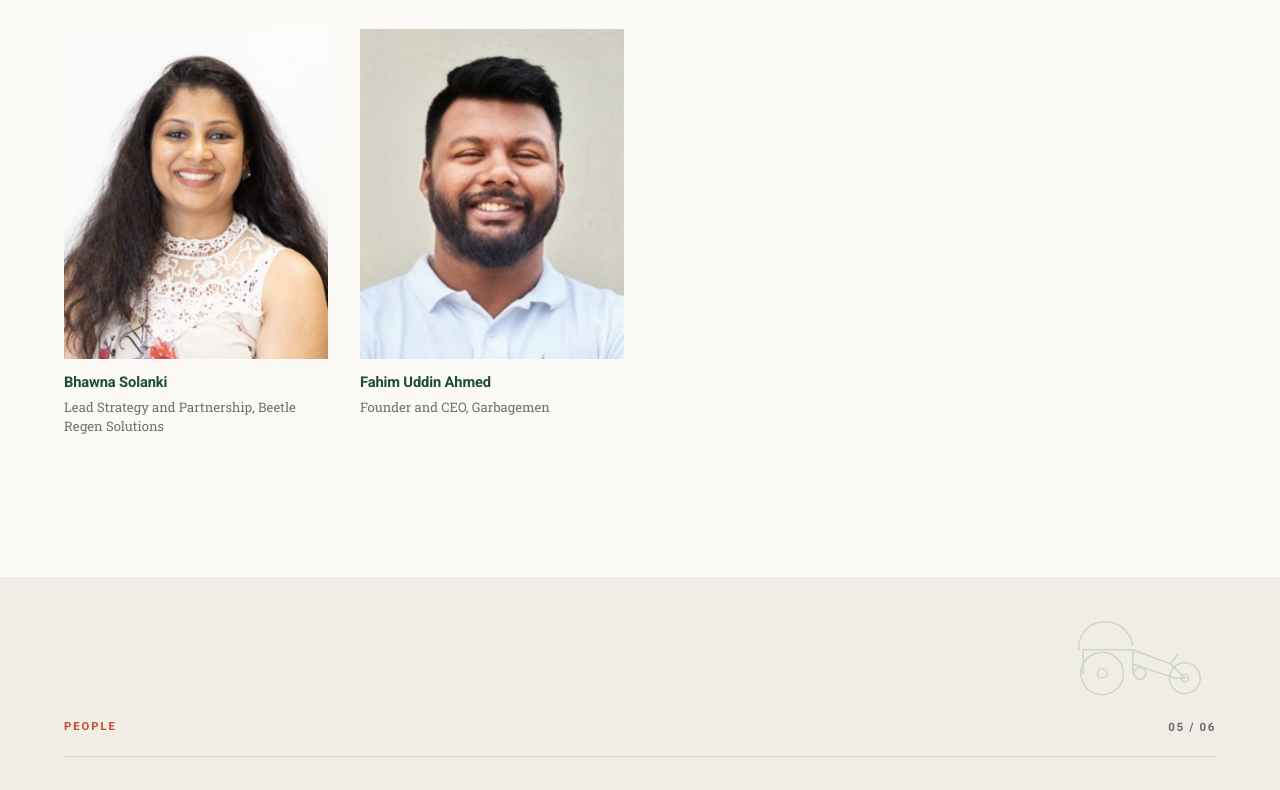
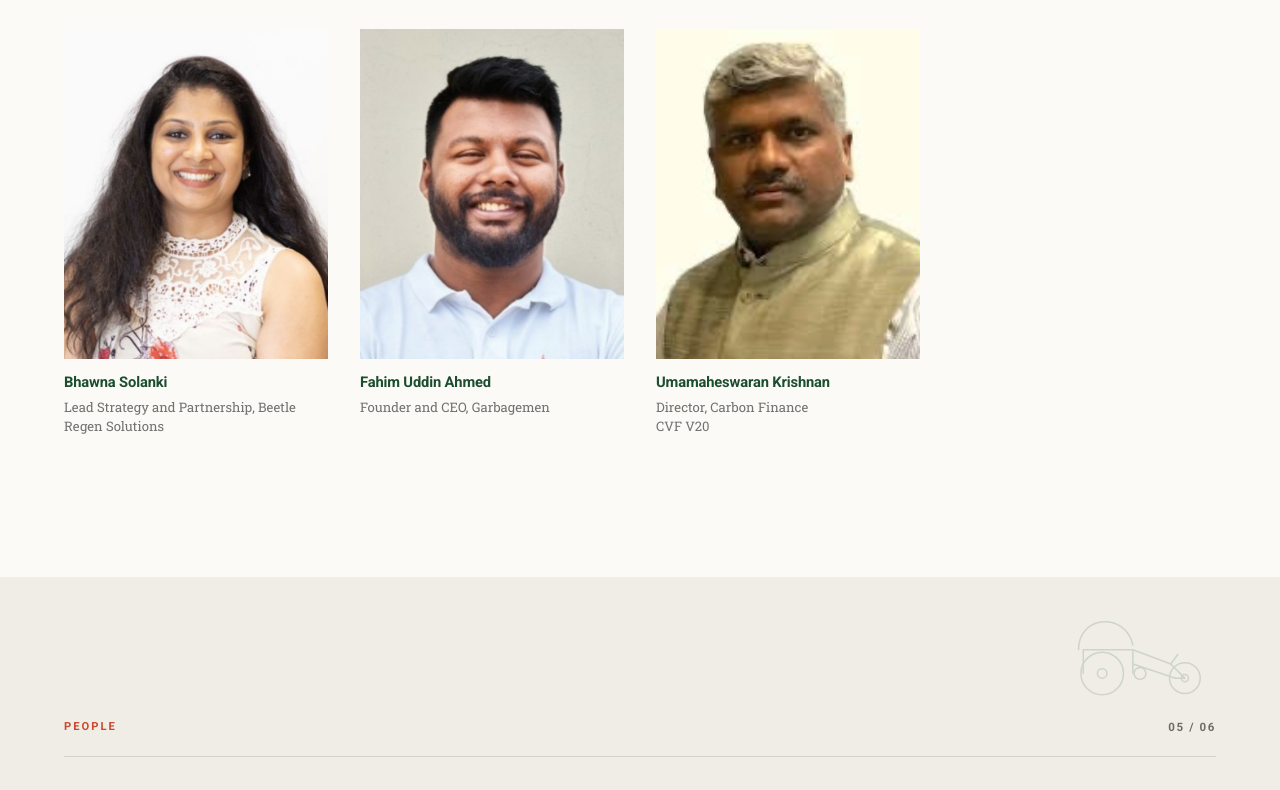
Before and after one commit to tamzid10001/dhaka-climate-week, a plain HTML site: page index.html in a window 1280 px wide. Shown: the part 6331-7121 px from the top of the page. Drawn offline with Linux system fonts and the light colour scheme.

Commit message:
Add Umamaheswaran Krishnan as speaker

```diff
--- a/index.html
+++ b/index.html
@@ -1031,6 +1031,13 @@
             <p class="speaker__name">Fahim Uddin Ahmed</p>
             <p class="speaker__role">Founder and CEO, Garbagemen</p>
           </article>
+          <article class="speaker">
+            <div class="speaker__photo">
+              <img src="assets/speakers/umamaheswaran-krishnan.png" alt="Umamaheswaran Krishnan" width="200" height="200" loading="lazy" />
+            </div>
+            <p class="speaker__name">Umamaheswaran Krishnan</p>
+            <p class="speaker__role">Director, Carbon Finance<br>CVF V20</p>
+          </article>
         </div>
       </div>
     </section>
```
Also changed, not shown: assets/speakers/umamaheswaran-krishnan.png (added).
